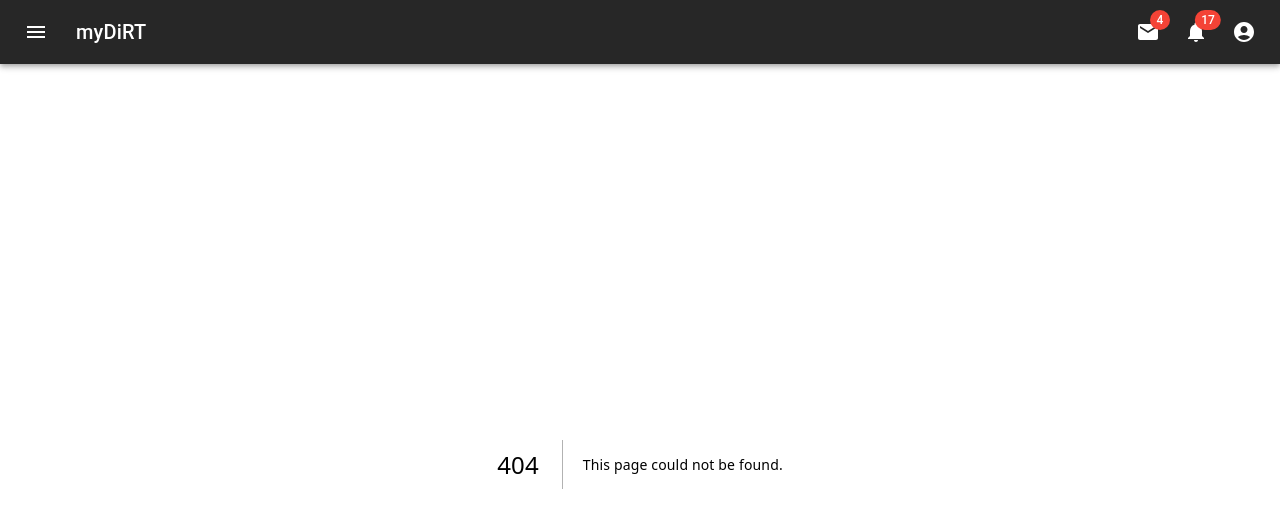
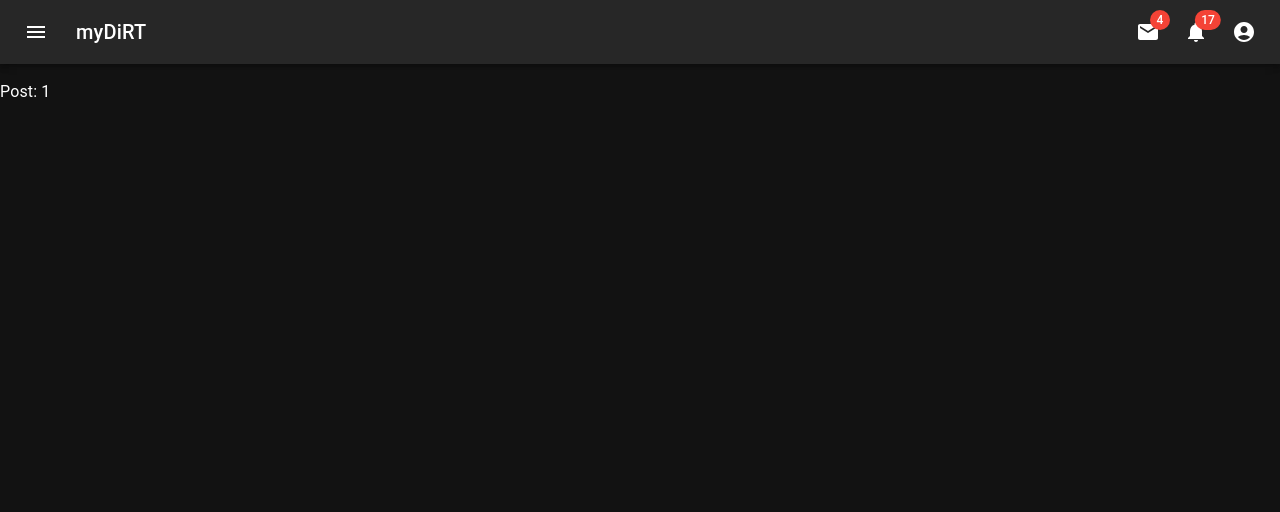
Before and after one commit to BrendenMcGrew/my-failure, a Next.js app: page /people/1 in a window 1280 px wide. Before the commit this address had no page. Shown: the top 512 px of the page. Built offline with nearby package versions, Linux system fonts and the light colour scheme.

Commit message:
Added a routing parameter

```diff
--- a/pages/dashboard/index.tsx
+++ b/pages/dashboard/index.tsx
@@ -1,11 +1,11 @@
 import Banner from "../../components/dashboard components/perosnal data banner";
-import Table from "../../components/dashboard components/personal files table"
 import DocumentsTable from "../../components/dashboard components/documents table";
+import PersonalFilesTable from "../../components/dashboard components/personal files table";
 export default function Dashboard() {
     return(
         <>
             <Banner/>
-            <Table/>
+            <PersonalFilesTable/>
             <DocumentsTable/>
         </>
     )
--- a/pages/login/index.tsx
+++ b/pages/login/index.tsx
@@ -44,7 +44,7 @@ export default function Login() {
                     }}
                 />
                 <Link href="/">Forgot Password?</Link>
-                <Button variant="contained">Login</Button>
+                <Button variant="contained" href='/dashboard'>Login</Button>
                 <Link href="/">Need an account? Make one here</Link>
             </div>
         </>
--- /dev/null
+++ b/pages/people/[pid].tsx
@@ -0,0 +1,12 @@
+import { useRouter } from 'next/router'
+
+export default function Post () {
+    const router = useRouter()
+    const { pid } = router.query
+
+    return (
+        <>
+            <p>Post: {pid}</p>
+        </>
+    )
+}
```
